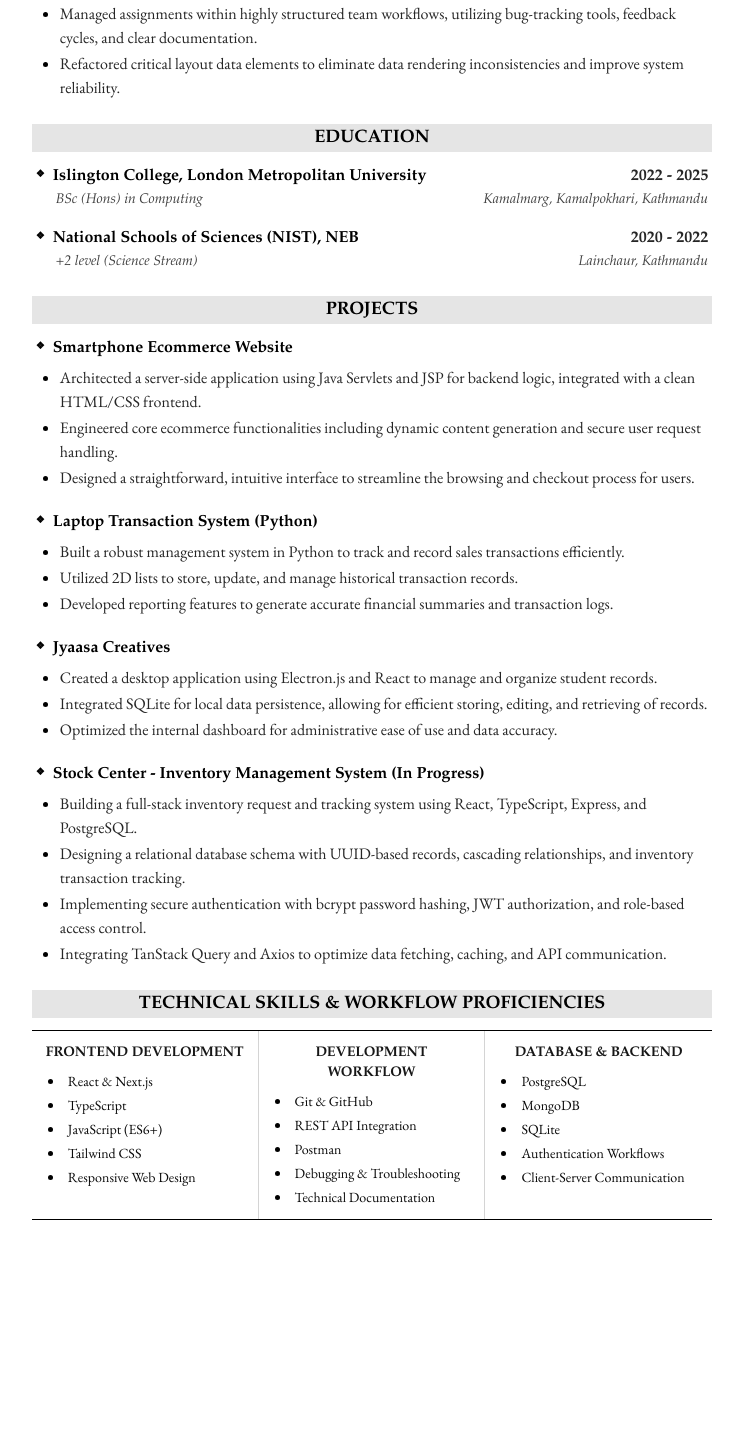
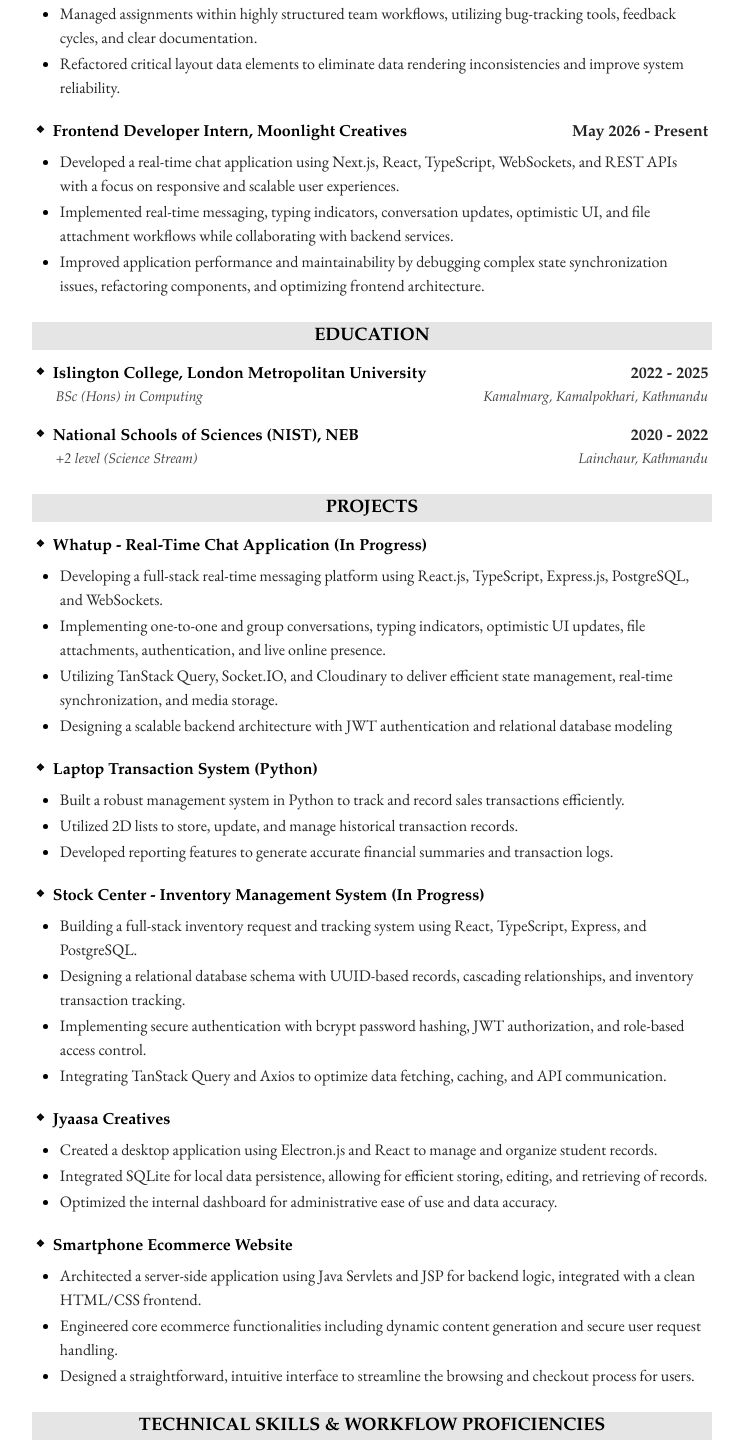
Before and after one commit to maharjansujal/resume, a React (Vite) app: page / in a window 1280 px wide. Shown: the part 810-2261 px from the top of the page, without its empty margins (268-1011 px from the left). Before the commit the page ends 2094 px from the top, so only its background shows below. Built offline with nearby package versions, Linux system fonts and the light colour scheme.

Commit message:
chore: resume update (moonlight creatives)

```diff
--- a/src/components/Resume.tsx
+++ b/src/components/Resume.tsx
@@ -155,6 +155,35 @@ export default function Resume() {
                   </li>
                 </ul>
               </div>
+              <div className="text-base">
+                <div className="flex items-center justify-between w-full font-semibold text-black">
+                  <span className="flex items-center gap-2">
+                    <span className="text-[10px]">❖</span>
+                    Frontend Developer Intern, Moonlight Creatives
+                  </span>
+                  <div className="grow border-neutral-400 mx-2 self-end mb-1"></div>
+                  <span className="shrink-0 text-neutral-800">
+                    May 2026 - Present
+                  </span>
+                </div>
+                <ul className="list-disc list-outside ml-6 mt-1.5 space-y-0.5 text-neutral-800 marker:text-black">
+                  <li>
+                    Developed a real-time chat application using Next.js, React,
+                    TypeScript, WebSockets, and REST APIs with a focus on
+                    responsive and scalable user experiences.
+                  </li>
+                  <li>
+                    Implemented real-time messaging, typing indicators,
+                    conversation updates, optimistic UI, and file attachment
+                    workflows while collaborating with backend services.
+                  </li>
+                  <li>
+                    Improved application performance and maintainability by
+                    debugging complex state synchronization issues, refactoring
+                    components, and optimizing frontend architecture.
+                  </li>
+                </ul>
+              </div>
             </div>
           </section>
 
@@ -199,31 +228,38 @@ export default function Resume() {
           <section className="mb-6">
             <SectionHeading sectionHeading="Projects" />
             <div className="space-y-5 px-1">
-              {/* Project 1 */}
               <div className="text-base">
                 <div className="flex items-center justify-between w-full font-semibold text-black">
                   <span className="flex items-center gap-2">
                     <span className="text-[10px]">❖</span>
-                    Smartphone Ecommerce Website
+                    <a href="https://github.com/maharjansujal/whatup">
+                      Whatup - Real-Time Chat Application (In Progress)
+                    </a>
                   </span>
                 </div>
+
                 <ul className="list-disc list-outside ml-6 mt-1.5 space-y-0.5 text-neutral-800 marker:text-black">
                   <li>
-                    Architected a server-side application using Java Servlets
-                    and JSP for backend logic, integrated with a clean HTML/CSS
-                    frontend.
+                    Developing a full-stack real-time messaging platform using
+                    React.js, TypeScript, Express.js, PostgreSQL, and
+                    WebSockets.
                   </li>
                   <li>
-                    Engineered core ecommerce functionalities including dynamic
-                    content generation and secure user request handling.
+                    Implementing one-to-one and group conversations, typing
+                    indicators, optimistic UI updates, file attachments,
+                    authentication, and live online presence.
                   </li>
                   <li>
-                    Designed a straightforward, intuitive interface to
-                    streamline the browsing and checkout process for users.
+                    Utilizing TanStack Query, Socket.IO, and Cloudinary to
+                    deliver efficient state management, real-time
+                    synchronization, and media storage.
+                  </li>
+                  <li>
+                    Designing a scalable backend architecture with JWT
+                    authentication and relational database modeling
                   </li>
                 </ul>
               </div>
-              {/* Project 2 */}
               <div className="text-base">
                 <div className="flex items-center justify-between w-full font-semibold text-black">
                   <span className="flex items-center gap-2">
@@ -246,30 +282,6 @@ export default function Resume() {
                   </li>
                 </ul>
               </div>
-              {/* Project 3 */}
-              <div className="text-base">
-                <div className="flex items-center justify-between w-full font-semibold text-black">
-                  <span className="flex items-center gap-2">
-                    <span className="text-[10px]">❖</span>
-                    Jyaasa Creatives
-                  </span>
-                </div>
-                <ul className="list-disc list-outside ml-6 mt-1.5 space-y-0.5 text-neutral-800 marker:text-black">
-                  <li>
-                    Created a desktop application using Electron.js and React to
-                    manage and organize student records.
-                  </li>
-                  <li>
-                    Integrated SQLite for local data persistence, allowing for
-                    efficient storing, editing, and retrieving of records.
-                  </li>
-                  <li>
-                    Optimized the internal dashboard for administrative ease of
-                    use and data accuracy.
-                  </li>
-                </ul>
-              </div>
-              {/* Project 4: Stock Center */}
               <div className="text-base">
                 <div className="flex items-center justify-between w-full font-semibold text-black">
                   <span className="flex items-center gap-2">
@@ -300,6 +312,51 @@ export default function Resume() {
                   </li>
                 </ul>
               </div>
+              <div className="text-base">
+                <div className="flex items-center justify-between w-full font-semibold text-black">
+                  <span className="flex items-center gap-2">
+                    <span className="text-[10px]">❖</span>
+                    Jyaasa Creatives
+                  </span>
+                </div>
+                <ul className="list-disc list-outside ml-6 mt-1.5 space-y-0.5 text-neutral-800 marker:text-black">
+                  <li>
+                    Created a desktop application using Electron.js and React to
+                    manage and organize student records.
+                  </li>
+                  <li>
+                    Integrated SQLite for local data persistence, allowing for
+                    efficient storing, editing, and retrieving of records.
+                  </li>
+                  <li>
+                    Optimized the internal dashboard for administrative ease of
+                    use and data accuracy.
+                  </li>
+                </ul>
+              </div>
+              <div className="text-base">
+                <div className="flex items-center justify-between w-full font-semibold text-black">
+                  <span className="flex items-center gap-2">
+                    <span className="text-[10px]">❖</span>
+                    Smartphone Ecommerce Website
+                  </span>
+                </div>
+                <ul className="list-disc list-outside ml-6 mt-1.5 space-y-0.5 text-neutral-800 marker:text-black">
+                  <li>
+                    Architected a server-side application using Java Servlets
+                    and JSP for backend logic, integrated with a clean HTML/CSS
+                    frontend.
+                  </li>
+                  <li>
+                    Engineered core ecommerce functionalities including dynamic
+                    content generation and secure user request handling.
+                  </li>
+                  <li>
+                    Designed a straightforward, intuitive interface to
+                    streamline the browsing and checkout process for users.
+                  </li>
+                </ul>
+              </div>
             </div>
           </section>
 
@@ -315,38 +372,38 @@ export default function Resume() {
                 </h3>
                 <ul className="space-y-1 ml-1 list-disc list-inside marker:text-black">
                   <li>React & Next.js</li>
-                  <li>TypeScript</li>
-                  <li>JavaScript (ES6+)</li>
+                  <li>TypeScript & JavaScript (ES6+)</li>
                   <li>Tailwind CSS</li>
-                  <li>Responsive Web Design</li>
+                  <li>TanStack Query</li>
+                  <li>Responsive UI Development</li>
                 </ul>
               </div>
 
               {/* Column 2 */}
               <div className="p-3 border-r border-neutral-300 print:border-r">
                 <h3 className="font-bold text-center uppercase mb-2 text-neutral-900">
-                  Development Workflow
+                  Backend & APIs
                 </h3>
                 <ul className="space-y-1 ml-1 list-disc list-inside marker:text-black">
-                  <li>Git & GitHub</li>
-                  <li>REST API Integration</li>
-                  <li>Postman</li>
-                  <li>Debugging & Troubleshooting</li>
-                  <li>Technical Documentation</li>
+                  <li>Node.js & Express.js</li>
+                  <li>REST API Development</li>
+                  <li>JWT Authentication</li>
+                  <li>Socket.IO (WebSockets)</li>
+                  <li>Cloudinary Integration</li>
                 </ul>
               </div>
 
               {/* Column 3 */}
               <div className="p-3">
                 <h3 className="font-bold text-center uppercase mb-2 text-neutral-900">
-                  Database & Backend
+                  Databases & Workflow
                 </h3>
                 <ul className="space-y-1 ml-1 list-disc list-inside marker:text-black">
-                  <li>PostgreSQL</li>
-                  <li>MongoDB</li>
-                  <li>SQLite</li>
-                  <li>Authentication Workflows</li>
-                  <li>Client-Server Communication</li>
+                  <li>PostgreSQL & SQLite</li>
+                  <li>Git & GitHub</li>
+                  <li>Postman</li>
+                  <li>Debugging & Troubleshooting</li>
+                  <li>Technical Documentation</li>
                 </ul>
               </div>
             </div>
```
